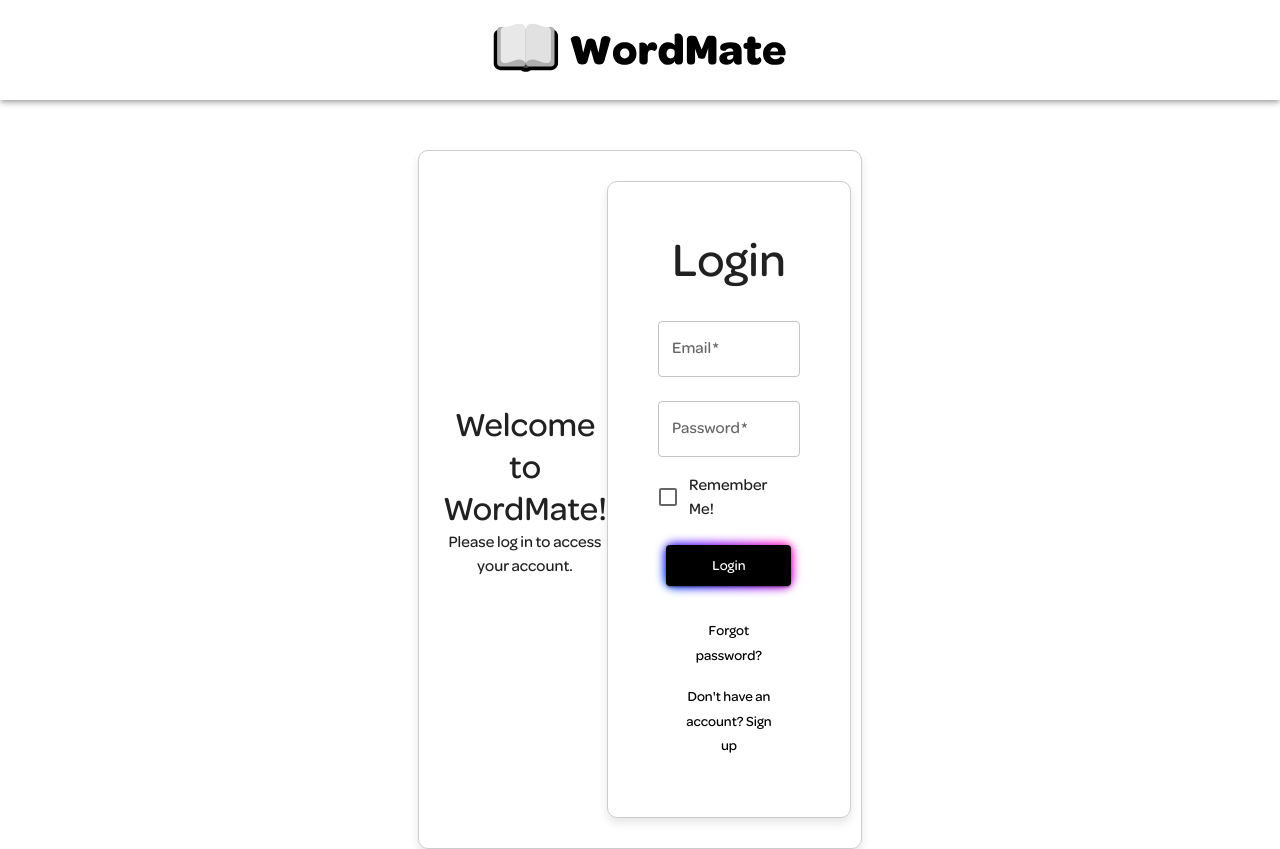
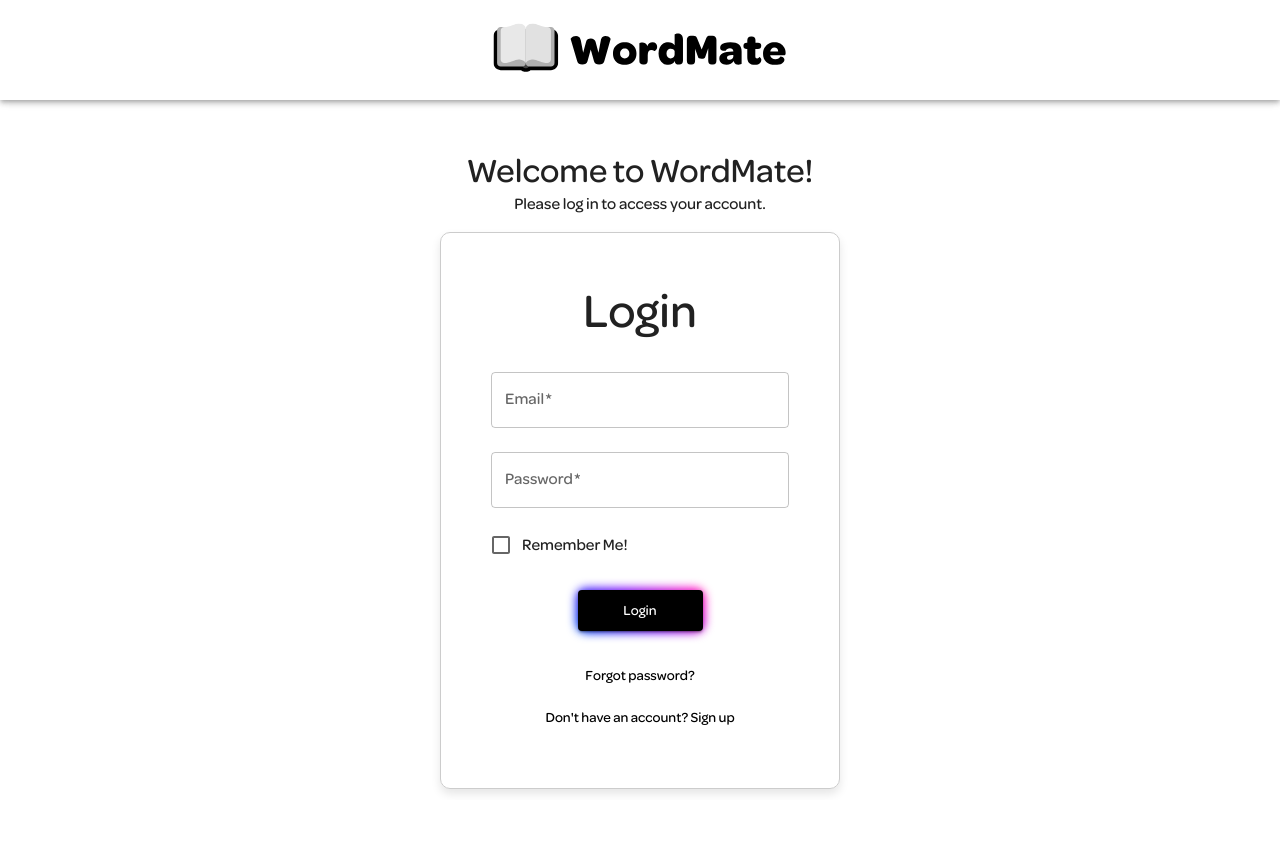
Before and after one commit to 6onosensu/frontend_wordmate, a React (Vite) app: page / in a window 1280 px wide. After the commit the page ends 800 px from the top, so only its background shows below. Built offline with nearby package versions, Linux system fonts and the light colour scheme.

Commit message:
changed main "container" of the pages to box, styles

```diff
--- a/src/components/dashboard/OverviewSection/UserInfo.tsx
+++ b/src/components/dashboard/OverviewSection/UserInfo.tsx
@@ -1,4 +1,5 @@
 import { Avatar, Box, Typography } from "@mui/material";
+
 
 const UserInfo = () => {
   return (
--- a/src/pages/Dashboard.tsx
+++ b/src/pages/Dashboard.tsx
@@ -19,7 +19,6 @@ const Dashboard = () => {
       display: "flex",
       flexDirection: "column",
       alignItems: "center",
-      justifyContent: "center",
     }}>
       <Typography variant="h3">Dashboard</Typography>
       <Typography variant="body1" sx={{ mb: 3 }}>
--- a/src/pages/Login.tsx
+++ b/src/pages/Login.tsx
@@ -33,7 +33,11 @@ const Login = () => {
   };
 
   return (
-    <Container maxWidth="xs">
+    <Box maxWidth="xs" sx={{
+      display: "flex",
+      alignItems: "center",
+      flexDirection: "column",
+    }}>
       <Box sx={{ textAlign: "center", mb: 2 }}>
         <Typography variant="h4">Welcome to WordMate!</Typography>
         <Typography variant="body1">Please log in to access your account.</Typography>
@@ -107,7 +111,7 @@ const Login = () => {
           </Button>
         </Box>
       </Box>
-    </Container>
+    </Box>
   );
 };
 
--- a/src/pages/Register.tsx
+++ b/src/pages/Register.tsx
@@ -86,7 +86,11 @@ const Register = () => {
   }
 
   return (
-    <Container maxWidth="xs">
+    <Box sx={{
+      display: "flex",
+      flexDirection: "column",
+      alignItems: "center",
+    }}>
       <Box sx={{ textAlign: "center", mb: 2}}>
         <Typography variant="h4">Create an Account</Typography>
         <Typography variant="body1">Sign up to start using WordMate!</Typography>
@@ -117,7 +121,7 @@ const Register = () => {
         </Button>
       </Box>
       </Box>
-    </Container>
+    </Box>
   );
 };
 
--- a/src/theme/theme.ts
+++ b/src/theme/theme.ts
@@ -29,6 +29,7 @@ const theme = createTheme({
     fontFamily: "'Omnes-Medium', sans-serif",
   },
   components: {
+
     MuiContainer: {
       styleOverrides: {
         root: {
```
Also changed, not shown: src/index.css (line endings or trailing spaces). Lines whose indentation alone changed are shown as unchanged.
